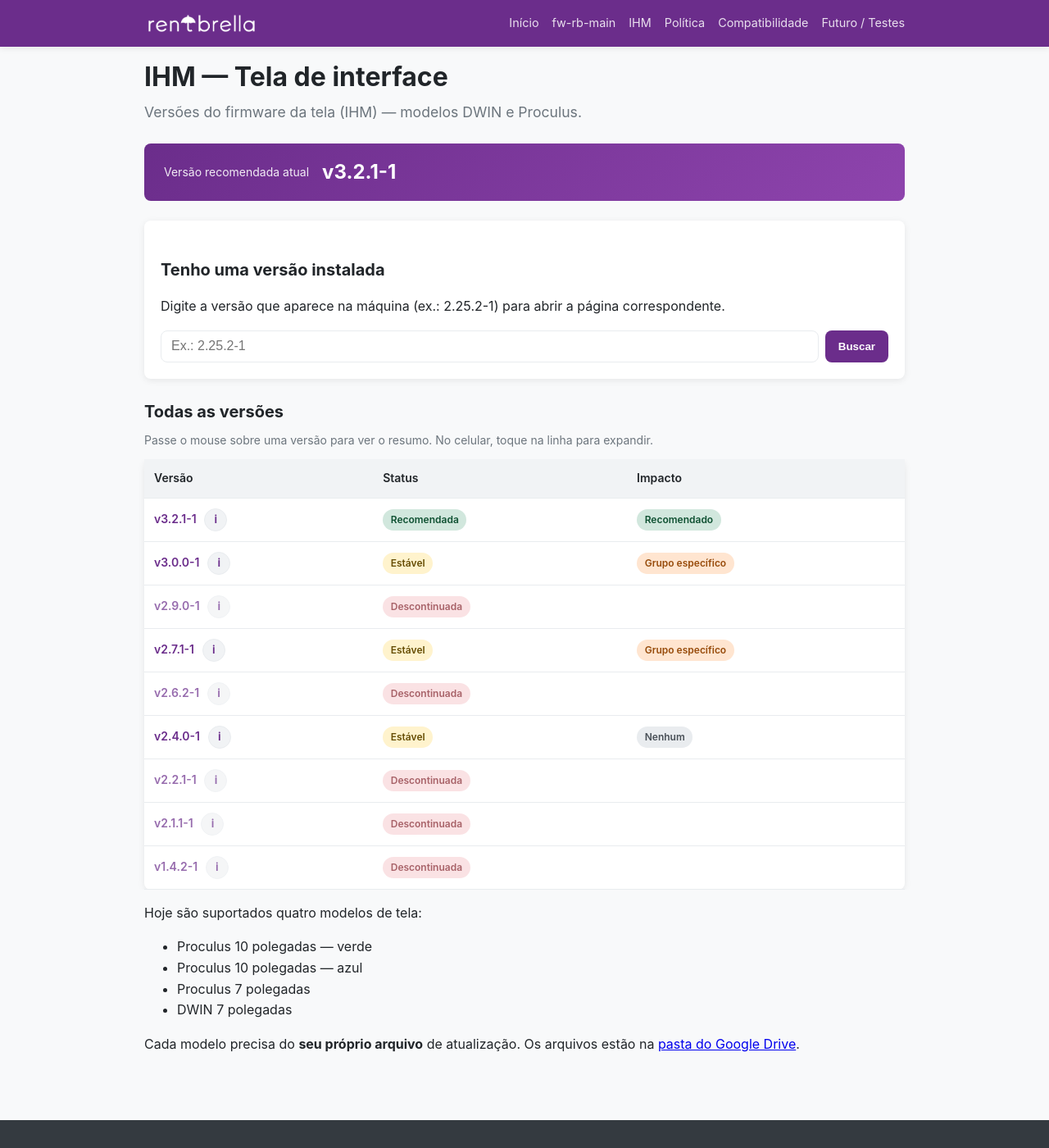
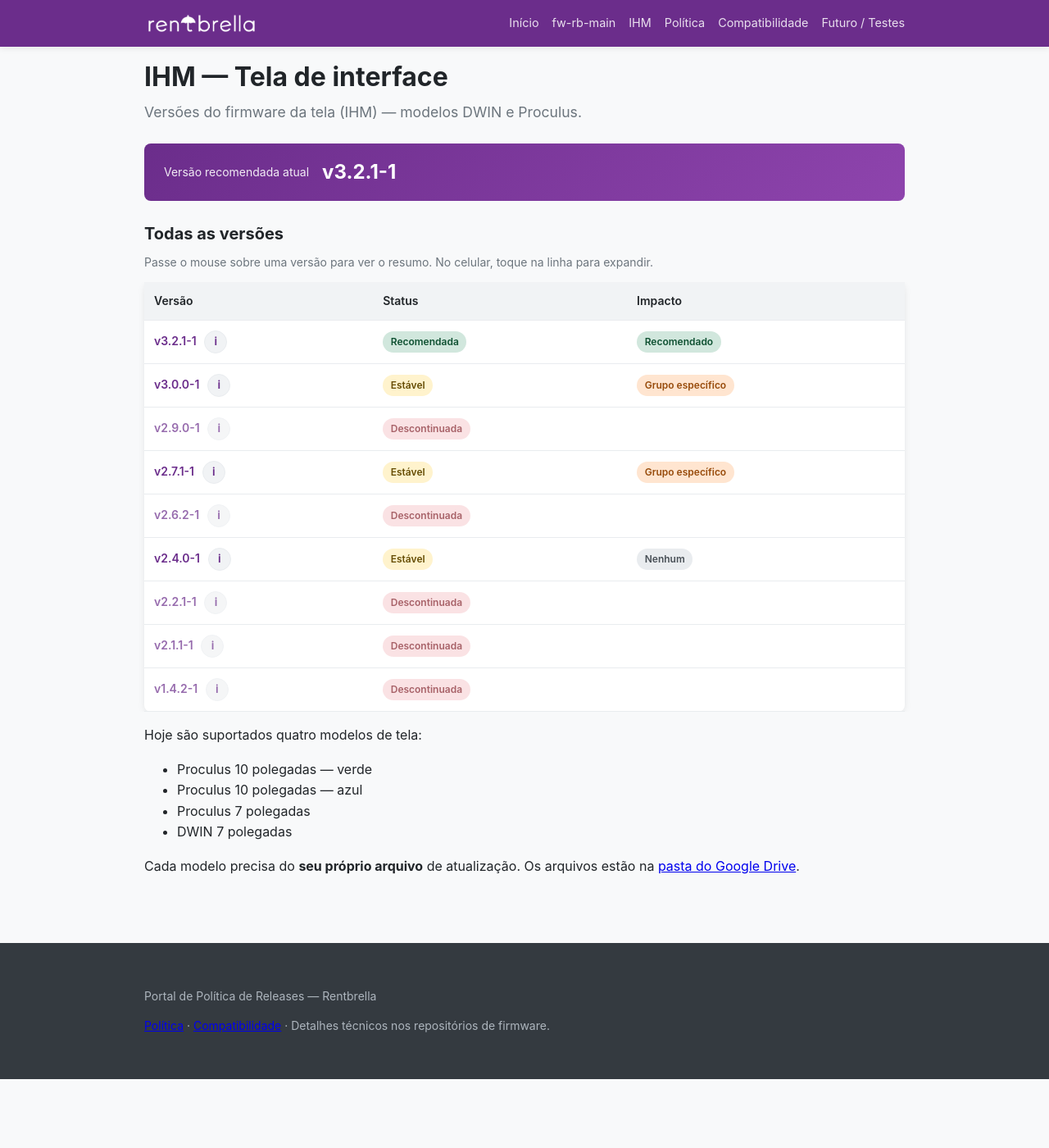
Before and after one commit to Rentbrella-org/Rentbrella-org.github.io, a Jekyll site: the page built from ihm/index.md, in a window 1280 px wide and 1400 px high. Shown: the whole window at 82% size. Built offline with Jekyll 4.4.1, drawn with Linux system fonts in a browser that asks for light colours.

Commit message:
Remove a busca de versão dos dashboards e atualiza o roadmap.
Inclui a página da v2.27.5-1-lb-rb03 e entradas de teste relacionadas.

Co-authored-by: Cursor <cursoragent@cursor.com>

```diff
--- a/_layouts/dashboard.html
+++ b/_layouts/dashboard.html
@@ -22,55 +22,6 @@ layout: default
   <span class="recommended-label">Versão recomendada atual</span>
   <a class="recommended-version" href="{{ recommended.url | relative_url }}">{{ recommended.version }}</a>
 </section>
-{% endif %}
-
-{% if page.show_version_lookup %}
-{% if page.product == 'fw_rb_main' %}
-  {% assign lookup_collection = site.fw_rb_main_versions %}
-{% else %}
-  {% assign lookup_collection = site.ihm_versions %}
-{% endif %}
-<section class="version-lookup">
-  <h2>Tenho uma versão instalada</h2>
-  <p>Digite a versão que aparece na máquina (ex.: 2.25.2-1) para abrir a página correspondente.</p>
-  <div class="lookup-form">
-    <input type="text" id="version-input" placeholder="Ex.: 2.25.2-1" aria-label="Versão instalada">
-    <button type="button" id="version-lookup-btn">Buscar</button>
-  </div>
-  <p id="version-lookup-result" class="lookup-result" hidden></p>
-  <script type="application/json" id="version-lookup-data">
-  {
-    {% for v in lookup_collection %}
-    "{{ v.version }}": "{{ v.url | relative_url }}"{% unless forloop.last %},{% endunless %}
-    {% endfor %}
-  }
-  </script>
-</section>
-<script>
-(function () {
-  var dataEl = document.getElementById('version-lookup-data');
-  var versions = dataEl ? JSON.parse(dataEl.textContent) : {};
-  var input = document.getElementById('version-input');
-  var btn = document.getElementById('version-lookup-btn');
-  var result = document.getElementById('version-lookup-result');
-  function normalize(v) { return (v || '').trim().replace(/^v/i, ''); }
-  function lookup() {
-    var key = normalize(input.value);
-    if (!key) {
-      result.hidden = false;
-      result.textContent = 'Informe uma versão.';
-      result.className = 'lookup-result lookup-result--warn';
-      return;
-    }
-    if (versions[key]) { window.location.href = versions[key]; return; }
-    result.hidden = false;
-    result.textContent = 'Versão não encontrada neste portal. Confira a tabela de versões ou fale com a engenharia.';
-    result.className = 'lookup-result lookup-result--warn';
-  }
-  btn.addEventListener('click', lookup);
-  input.addEventListener('keydown', function (e) { if (e.key === 'Enter') lookup(); });
-})();
-</script>
 {% endif %}
 
 <section class="dashboard-section">
--- a/assets/css/style.css
+++ b/assets/css/style.css
@@ -418,49 +418,6 @@ h3 { font-size: 1.1rem; margin: 1rem 0 0.5rem; }
 
 .recommended-version:hover { text-decoration: underline; }
 
-.version-lookup {
-  background: #fff;
-  border-radius: var(--radius);
-  padding: 1.25rem;
-  margin-bottom: 1.5rem;
-  box-shadow: var(--shadow);
-}
-
-.lookup-form {
-  display: flex;
-  flex-wrap: wrap;
-  gap: 0.5rem;
-  margin-top: 0.75rem;
-}
-
-.lookup-form input {
-  flex: 1;
-  min-width: 140px;
-  padding: 0.6rem 0.75rem;
-  border: 1px solid var(--rb-gray-200);
-  border-radius: var(--radius);
-  font-size: 1rem;
-}
-
-.lookup-form button {
-  padding: 0.6rem 1rem;
-  background: var(--rb-purple);
-  color: #fff;
-  border: none;
-  border-radius: var(--radius);
-  font-weight: 600;
-  cursor: pointer;
-}
-
-.lookup-form button:hover { background: var(--rb-purple-dark); }
-
-.lookup-result {
-  margin-top: 0.75rem;
-  font-size: 0.9rem;
-}
-
-.lookup-result--warn { color: #664d03; }
-
 .table-wrapper {
   overflow-x: auto;
   -webkit-overflow-scrolling: touch;
```
Also changed, not shown: _data/roadmap.yml (+21 -0 lines), _fw_rb_main_versions/v2.27.5-1-lb-rb03.md (added, +19 -0 lines), fw_rb_main/index.md (+0 -1 lines), ihm/index.md (+0 -1 lines).
